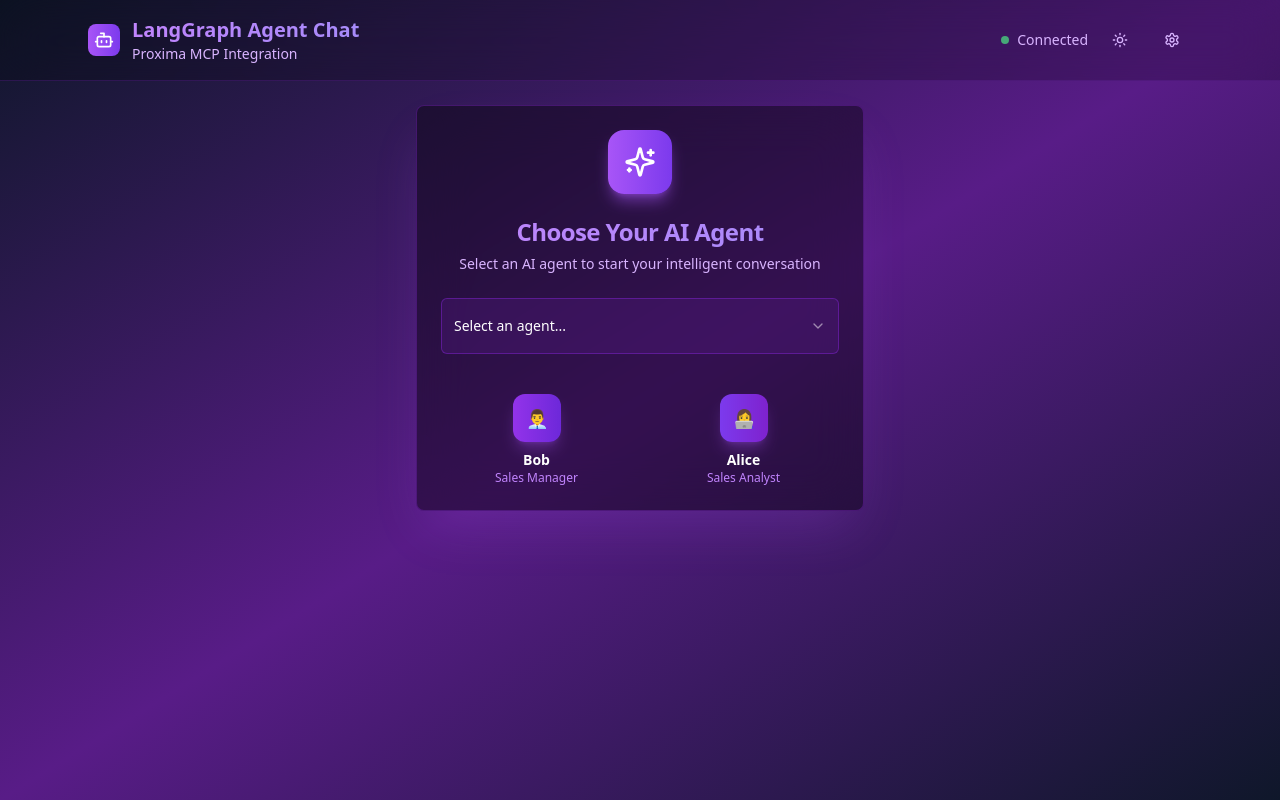
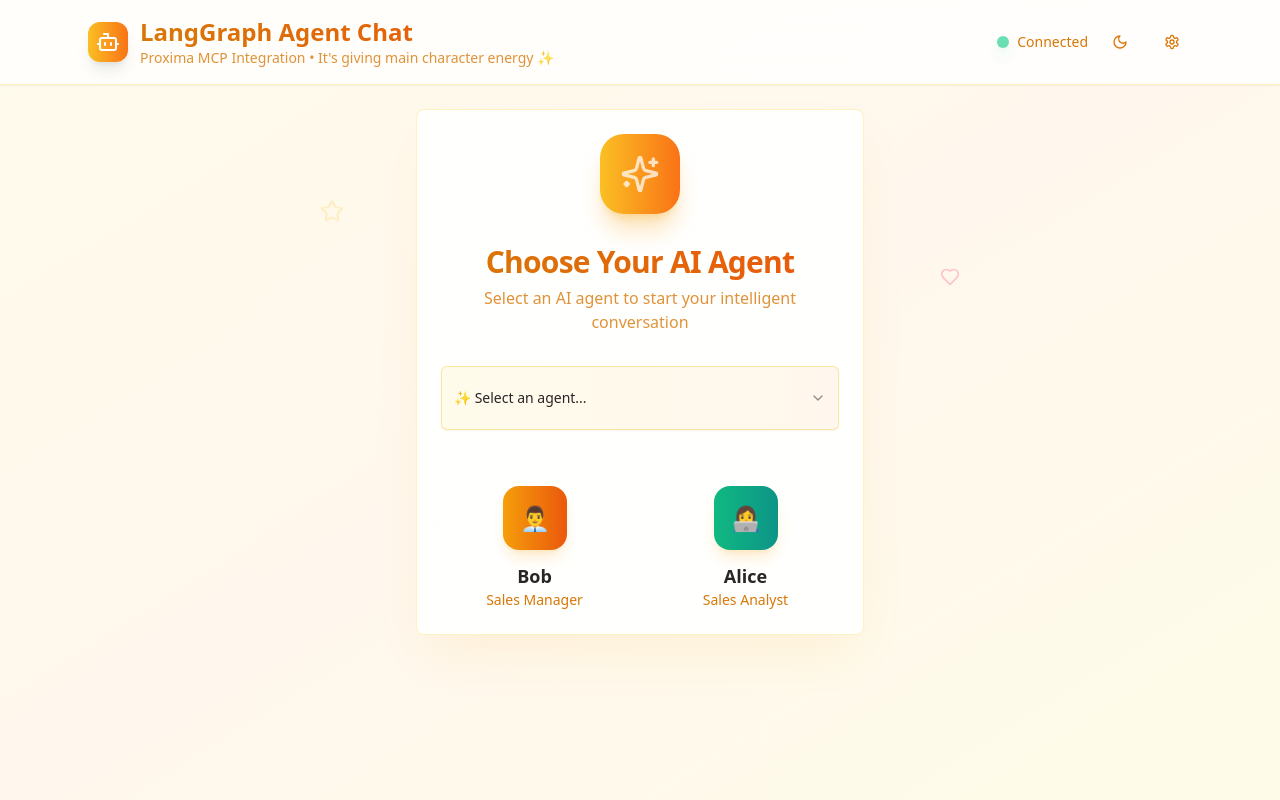
Before and after one commit to shamithmylar20/agent-insight-duo-chat-1e7cb688, a React (Vite) app: page / in a window 1280 px wide. Built offline with nearby package versions, Linux system fonts and the light colour scheme.

Commit message:
Refactor: Apply new UI theme and animations
Updated the UI with a new theme based on the provided image, including animations and Gen Z quotes.

```diff
--- a/src/pages/Index.tsx
+++ b/src/pages/Index.tsx
@@ -6,7 +6,7 @@ import { Select, SelectContent, SelectItem, SelectTrigger, SelectValue } from "@
 import { Card, CardContent, CardHeader, CardTitle } from "@/components/ui/card";
 import { Badge } from "@/components/ui/badge";
 import { Separator } from "@/components/ui/separator";
-import { Bot, Send, User, Brain, Zap, Search, Settings, Moon, Sun, Sparkles } from 'lucide-react';
+import { Bot, Send, User, Brain, Zap, Search, Settings, Moon, Sun, Sparkles, Star, Heart, Coffee } from 'lucide-react';
 
 interface Agent {
   id: string;
@@ -33,7 +33,7 @@ const agents: Agent[] = [
     name: 'Bob',
     role: 'Sales Manager',
     personality: 'Results-oriented, confident, business-focused',
-    color: 'from-purple-600 to-violet-700',
+    color: 'from-amber-500 to-orange-600',
     icon: '👨‍💼',
     defaultUser: 'bob@daxaai.onmicrosoft.com'
   },
@@ -42,10 +42,19 @@ const agents: Agent[] = [
     name: 'Alice',
     role: 'Sales Analyst',
     personality: 'Detail-oriented, methodical, analytical',
-    color: 'from-violet-600 to-purple-700',
+    color: 'from-emerald-500 to-teal-600',
     icon: '👩‍💻',
     defaultUser: 'alice@daxaai.onmicrosoft.com'
   }
+];
+
+const genZQuotes = [
+  "It's giving main character energy ✨",
+  "No cap, this AI is fire 🔥",
+  "Periodt! Let's get this data 💅",
+  "This hits different fr fr",
+  "Living rent-free in my analytics 📊",
+  "That's lowkey bussin though 💯"
 ];
 
 const Index = () => {
@@ -54,13 +63,15 @@ const Index = () => {
   const [inputValue, setInputValue] = useState('');
   const [isThinking, setIsThinking] = useState(false);
   const [currentUser, setCurrentUser] = useState('');
-  const [darkMode, setDarkMode] = useState(true);
+  const [darkMode, setDarkMode] = useState(false);
+  const [currentQuote, setCurrentQuote] = useState(genZQuotes[0]);
 
   const handleAgentSelect = (agentId: string) => {
     const agent = agents.find(a => a.id === agentId);
     if (agent) {
       setSelectedAgent(agent);
       setCurrentUser(agent.defaultUser);
+      setCurrentQuote(genZQuotes[Math.floor(Math.random() * genZQuotes.length)]);
     }
   };
 
@@ -118,12 +129,12 @@ const Index = () => {
   const renderThinkingSteps = (steps: string[]) => (
     <div className="space-y-2 font-mono text-sm">
       {steps.map((step, index) => (
-        <div key={index} className="flex items-center gap-2 text-purple-300">
+        <div key={index} className="flex items-center gap-2 text-amber-700">
           {step.startsWith('   └─') ? (
-            <div className="ml-4 text-violet-400">{step}</div>
+            <div className="ml-4 text-orange-600">{step}</div>
           ) : (
             <div className="flex items-center gap-2">
-              <div className="w-2 h-2 bg-purple-400 rounded-full animate-pulse"></div>
+              <div className="w-2 h-2 bg-amber-500 rounded-full animate-pulse"></div>
               {step}
             </div>
           )}
@@ -134,41 +145,49 @@ const Index = () => {
 
   if (!selectedAgent) {
     return (
-      <div className="min-h-screen bg-gradient-to-br from-slate-900 via-purple-900 to-slate-900 text-white">
+      <div className="min-h-screen bg-gradient-to-br from-amber-50 via-orange-50 to-yellow-50 text-stone-800">
+        {/* Floating Animations */}
+        <div className="fixed inset-0 overflow-hidden pointer-events-none">
+          <Star className="absolute top-1/4 left-1/4 w-6 h-6 text-amber-400 animate-bounce opacity-20" style={{animationDelay: '0s'}} />
+          <Heart className="absolute top-1/3 right-1/4 w-5 h-5 text-rose-400 animate-pulse opacity-30" style={{animationDelay: '1s'}} />
+          <Coffee className="absolute bottom-1/3 left-1/3 w-4 h-4 text-amber-500 animate-bounce opacity-25" style={{animationDelay: '2s'}} />
+          <Sparkles className="absolute top-1/2 right-1/3 w-5 h-5 text-yellow-400 animate-spin opacity-20" style={{animationDelay: '1.5s', animationDuration: '3s'}} />
+        </div>
+
         {/* Header */}
-        <div className="border-b border-purple-800/30 bg-black/20 backdrop-blur-xl">
+        <div className="border-b border-amber-200/50 bg-white/80 backdrop-blur-xl shadow-sm">
           <div className="max-w-6xl mx-auto px-6 py-4">
             <div className="flex items-center justify-between">
               <div className="flex items-center gap-3">
-                <div className="w-8 h-8 bg-gradient-to-r from-purple-500 to-violet-600 rounded-lg flex items-center justify-center">
-                  <Bot className="w-5 h-5 text-white" />
+                <div className="w-10 h-10 bg-gradient-to-r from-amber-400 to-orange-500 rounded-xl flex items-center justify-center shadow-lg transform hover:scale-105 transition-transform duration-200">
+                  <Bot className="w-6 h-6 text-white" />
                 </div>
                 <div>
-                  <h1 className="text-xl font-bold bg-gradient-to-r from-purple-400 to-violet-400 bg-clip-text text-transparent">
+                  <h1 className="text-2xl font-bold bg-gradient-to-r from-amber-600 to-orange-600 bg-clip-text text-transparent">
                     LangGraph Agent Chat
                   </h1>
-                  <p className="text-sm text-purple-300">Proxima MCP Integration</p>
+                  <p className="text-sm text-amber-600/80">Proxima MCP Integration • {currentQuote}</p>
                 </div>
               </div>
               <div className="flex items-center gap-3">
                 <div className="flex items-center gap-2">
-                  <div className="w-2 h-2 bg-green-400 rounded-full animate-pulse"></div>
-                  <span className="text-sm text-purple-300">Connected</span>
+                  <div className="w-3 h-3 bg-emerald-400 rounded-full animate-pulse shadow-lg shadow-emerald-400/50"></div>
+                  <span className="text-sm text-amber-600 font-medium">Connected</span>
                 </div>
                 <Button
                   variant="ghost"
                   size="icon"
                   onClick={() => setDarkMode(!darkMode)}
-                  className="text-purple-300 hover:text-white hover:bg-purple-800/50"
+                  className="text-amber-600 hover:text-amber-700 hover:bg-amber-100/80 transition-all duration-200"
                 >
-                  {darkMode ? <Sun className="w-4 h-4" /> : <Moon className="w-4 h-4" />}
+                  {darkMode ? <Sun className="w-5 h-5" /> : <Moon className="w-5 h-5" />}
                 </Button>
                 <Button
                   variant="ghost"
                   size="icon"
-                  className="text-purple-300 hover:text-white hover:bg-purple-800/50"
+                  className="text-amber-600 hover:text-amber-700 hover:bg-amber-100/80 transition-all duration-200"
                 >
-                  <Settings className="w-4 h-4" />
+                  <Settings className="w-5 h-5" />
                 </Button>
               </div>
             </div>
@@ -178,37 +197,37 @@ const Index = () => {
         {/* Agent Selection */}
         <div className="flex-1 flex items-center justify-center p-6">
           <div className="w-full max-w-md">
-            <Card className="bg-black/40 border-purple-800/50 backdrop-blur-xl shadow-2xl shadow-purple-500/20">
-              <CardHeader className="text-center pb-6">
-                <div className="mx-auto w-16 h-16 bg-gradient-to-r from-purple-500 to-violet-600 rounded-2xl flex items-center justify-center mb-4 shadow-lg shadow-purple-500/50">
-                  <Sparkles className="w-8 h-8 text-white" />
+            <Card className="bg-white/90 border-amber-200/50 backdrop-blur-xl shadow-2xl shadow-amber-500/10 transform hover:scale-[1.02] transition-all duration-300">
+              <CardHeader className="text-center pb-8">
+                <div className="mx-auto w-20 h-20 bg-gradient-to-r from-amber-400 to-orange-500 rounded-3xl flex items-center justify-center mb-6 shadow-xl shadow-amber-500/30 transform hover:rotate-3 transition-transform duration-300">
+                  <Sparkles className="w-10 h-10 text-white animate-pulse" />
                 </div>
-                <CardTitle className="text-2xl font-bold bg-gradient-to-r from-purple-400 to-violet-400 bg-clip-text text-transparent">
+                <CardTitle className="text-3xl font-bold bg-gradient-to-r from-amber-600 to-orange-600 bg-clip-text text-transparent">
                   Choose Your AI Agent
                 </CardTitle>
-                <p className="text-purple-300 text-sm">
+                <p className="text-amber-600/80 text-base mt-2 font-medium">
                   Select an AI agent to start your intelligent conversation
                 </p>
               </CardHeader>
-              <CardContent className="space-y-6">
+              <CardContent className="space-y-8">
                 <Select onValueChange={handleAgentSelect}>
-                  <SelectTrigger className="w-full h-14 bg-purple-900/30 border-purple-700/50 text-white hover:bg-purple-900/50 transition-all duration-200 focus:ring-2 focus:ring-purple-500">
-                    <SelectValue placeholder="Select an agent..." />
+                  <SelectTrigger className="w-full h-16 bg-gradient-to-r from-amber-50 to-orange-50 border-amber-300/50 text-stone-800 hover:from-amber-100 hover:to-orange-100 transition-all duration-200 focus:ring-2 focus:ring-amber-400 shadow-sm">
+                    <SelectValue placeholder="✨ Select an agent..." className="text-lg" />
                   </SelectTrigger>
-                  <SelectContent className="bg-slate-900 border-purple-700/50">
+                  <SelectContent className="bg-white border-amber-200/50 shadow-xl">
                     {agents.map((agent) => (
                       <SelectItem
                         key={agent.id}
                         value={agent.id}
-                        className="text-white hover:bg-purple-900/50 focus:bg-purple-900/50 cursor-pointer"
+                        className="text-stone-800 hover:bg-amber-50 focus:bg-amber-100 cursor-pointer transition-colors duration-150"
                       >
-                        <div className="flex items-center gap-3 py-2">
-                          <div className={`w-10 h-10 bg-gradient-to-r ${agent.color} rounded-lg flex items-center justify-center text-lg shadow-lg`}>
+                        <div className="flex items-center gap-4 py-3">
+                          <div className={`w-12 h-12 bg-gradient-to-r ${agent.color} rounded-xl flex items-center justify-center text-xl shadow-lg transform hover:scale-105 transition-transform duration-200`}>
                             {agent.icon}
                           </div>
                           <div className="text-left">
-                            <div className="font-semibold text-white">{agent.name}</div>
-                            <div className="text-sm text-purple-300">{agent.role}</div>
+                            <div className="font-bold text-stone-800 text-lg">{agent.name}</div>
+                            <div className="text-sm text-amber-600 font-medium">{agent.role}</div>
                           </div>
                         </div>
                       </SelectItem>
@@ -216,15 +235,15 @@ const Index = () => {
                   </SelectContent>
                 </Select>
 
-                <div className="grid grid-cols-2 gap-4 pt-4">
+                <div className="grid grid-cols-2 gap-6 pt-6">
                   {agents.map((agent) => (
-                    <div key={agent.id} className="text-center space-y-2">
-                      <div className={`w-12 h-12 mx-auto bg-gradient-to-r ${agent.color} rounded-xl flex items-center justify-center text-lg shadow-lg shadow-purple-500/30`}>
+                    <div key={agent.id} className="text-center space-y-3 group cursor-pointer" onClick={() => handleAgentSelect(agent.id)}>
+                      <div className={`w-16 h-16 mx-auto bg-gradient-to-r ${agent.color} rounded-2xl flex items-center justify-center text-2xl shadow-lg shadow-amber-500/20 group-hover:scale-110 group-hover:rotate-3 transition-all duration-300`}>
                         {agent.icon}
                       </div>
                       <div>
-                        <div className="font-semibold text-sm text-white">{agent.name}</div>
-                        <div className="text-xs text-purple-400">{agent.role}</div>
+                        <div className="font-bold text-lg text-stone-800">{agent.name}</div>
+                        <div className="text-sm text-amber-600 font-medium">{agent.role}</div>
                       </div>
                     </div>
                   ))}
@@ -238,41 +257,41 @@ const Index = () => {
   }
 
   return (
-    <div className="min-h-screen bg-gradient-to-br from-slate-900 via-purple-900 to-slate-900 text-white flex flex-col">
+    <div className="min-h-screen bg-gradient-to-br from-amber-50 via-orange-50 to-yellow-50 text-stone-800 flex flex-col">
       {/* Header */}
-      <div className="border-b border-purple-800/30 bg-black/20 backdrop-blur-xl shrink-0">
+      <div className="border-b border-amber-200/50 bg-white/80 backdrop-blur-xl shrink-0 shadow-sm">
         <div className="max-w-6xl mx-auto px-6 py-4">
           <div className="flex items-center justify-between">
             <div className="flex items-center gap-4">
               <Button
                 variant="ghost"
                 onClick={() => setSelectedAgent(null)}
-                className="text-purple-300 hover:text-white hover:bg-purple-800/50"
+                className="text-amber-600 hover:text-amber-700 hover:bg-amber-100/80 transition-all duration-200"
               >
                 ← Back
               </Button>
-              <div className="flex items-center gap-3">
-                <div className={`w-10 h-10 bg-gradient-to-r ${selectedAgent.color} rounded-lg flex items-center justify-center text-lg shadow-lg`}>
+              <div className="flex items-center gap-4">
+                <div className={`w-12 h-12 bg-gradient-to-r ${selectedAgent.color} rounded-xl flex items-center justify-center text-xl shadow-lg animate-pulse`}>
                   {selectedAgent.icon}
                 </div>
                 <div>
-                  <h1 className="text-lg font-bold text-white">
+                  <h1 className="text-xl font-bold text-stone-800">
                     Chat with {selectedAgent.name}
                   </h1>
-                  <p className="text-sm text-purple-300">{selectedAgent.role}</p>
+                  <p className="text-sm text-amber-600 font-medium">{selectedAgent.role} • {currentQuote}</p>
                 </div>
               </div>
             </div>
             <div className="flex items-center gap-3">
-              <Badge variant="secondary" className="bg-purple-900/50 text-purple-300 border-purple-700/50">
+              <Badge variant="secondary" className="bg-amber-100 text-amber-700 border-amber-300/50 font-medium">
                 {currentUser}
               </Badge>
               <Button
                 variant="ghost"
                 size="icon"
-                className="text-purple-300 hover:text-white hover:bg-purple-800/50"
+                className="text-amber-600 hover:text-amber-700 hover:bg-amber-100/80 transition-all duration-200"
               >
-                <Settings className="w-4 h-4" />
+                <Settings className="w-5 h-5" />
               </Button>
             </div>
           </div>
@@ -283,14 +302,14 @@ const Index = () => {
       <div className="flex-1 overflow-hidden flex flex-col max-w-4xl mx-auto w-full p-6">
         <div className="flex-1 overflow-y-auto space-y-6 mb-6">
           {messages.length === 0 && (
-            <div className="text-center py-12">
-              <div className={`w-16 h-16 mx-auto bg-gradient-to-r ${selectedAgent.color} rounded-2xl flex items-center justify-center text-2xl mb-4 shadow-lg shadow-purple-500/30`}>
+            <div className="text-center py-16">
+              <div className={`w-20 h-20 mx-auto bg-gradient-to-r ${selectedAgent.color} rounded-3xl flex items-center justify-center text-3xl mb-6 shadow-xl shadow-amber-500/30 animate-bounce`}>
                 {selectedAgent.icon}
               </div>
-              <h3 className="text-xl font-semibold text-white mb-2">
-                Ready to assist you!
+              <h3 className="text-2xl font-bold text-stone-800 mb-3">
+                Ready to assist you! ✨
               </h3>
-              <p className="text-purple-300">
+              <p className="text-amber-600 text-lg font-medium">
                 Ask me anything about your enterprise data and I'll help you find the answers.
               </p>
             </div>
@@ -300,13 +319,13 @@ const Index = () => {
             <div key={message.id} className="space-y-4">
               {message.type === 'user' && (
                 <div className="flex justify-end">
-                  <div className="max-w-md bg-gradient-to-r from-purple-600 to-violet-600 rounded-2xl rounded-tr-sm px-4 py-3 shadow-lg">
-                    <div className="flex items-center gap-2 mb-1">
-                      <User className="w-4 h-4" />
-                      <span className="font-semibold text-sm">You</span>
+                  <div className="max-w-md bg-gradient-to-r from-amber-400 to-orange-500 rounded-3xl rounded-tr-lg px-6 py-4 shadow-lg transform hover:scale-[1.02] transition-transform duration-200">
+                    <div className="flex items-center gap-2 mb-2">
+                      <User className="w-4 h-4 text-white" />
+                      <span className="font-bold text-sm text-white">You</span>
                     </div>
-                    <p className="text-white">{message.content}</p>
-                    <p className="text-xs text-purple-200 mt-2">
+                    <p className="text-white font-medium">{message.content}</p>
+                    <p className="text-xs text-amber-100 mt-2">
                       {message.timestamp.toLocaleTimeString()}
                     </p>
                   </div>
@@ -315,20 +334,20 @@ const Index = () => {
 
               {message.type === 'thinking' && (
                 <div className="flex justify-start">
-                  <div className="max-w-2xl bg-black/40 border border-purple-800/50 rounded-2xl rounded-tl-sm p-4 backdrop-blur-xl">
-                    <div className="flex items-center gap-2 mb-3">
-                      <div className={`w-6 h-6 bg-gradient-to-r ${message.agent?.color} rounded-lg flex items-center justify-center text-sm`}>
+                  <div className="max-w-2xl bg-white/90 border border-amber-200/50 rounded-3xl rounded-tl-lg p-6 backdrop-blur-xl shadow-lg">
+                    <div className="flex items-center gap-3 mb-4">
+                      <div className={`w-8 h-8 bg-gradient-to-r ${message.agent?.color} rounded-lg flex items-center justify-center text-lg`}>
                         {message.agent?.icon}
                       </div>
-                      <span className="font-semibold text-white">{message.agent?.name}</span>
-                      <Badge variant="secondary" className="bg-purple-900/50 text-purple-300 border-purple-700/50">
+                      <span className="font-bold text-stone-800">{message.agent?.name}</span>
+                      <Badge variant="secondary" className="bg-amber-100 text-amber-700 border-amber-300/50 animate-pulse">
                         Thinking
                       </Badge>
                     </div>
-                    <div className="bg-purple-950/30 rounded-lg p-3 border border-purple-800/30">
-                      <div className="flex items-center gap-2 mb-3">
-                        <Brain className="w-4 h-4 text-purple-400 animate-pulse" />
-                        <span className="text-sm font-semibold text-purple-300">Processing...</span>
+                    <div className="bg-amber-50/50 rounded-2xl p-4 border border-amber-200/30">
+                      <div className="flex items-center gap-2 mb-4">
+                        <Brain className="w-5 h-5 text-amber-600 animate-pulse" />
+                        <span className="text-lg font-bold text-amber-700">Processing...</span>
                       </div>
                       {message.thinkingSteps && renderThinkingSteps(message.thinkingSteps)}
                     </div>
@@ -338,27 +357,27 @@ const Index = () => {
 
               {message.type === 'agent' && (
                 <div className="flex justify-start">
-                  <div className="max-w-2xl bg-black/40 border border-purple-800/50 rounded-2xl rounded-tl-sm p-4 backdrop-blur-xl">
-                    <div className="flex items-center gap-2 mb-3">
-                      <div className={`w-6 h-6 bg-gradient-to-r ${message.agent?.color} rounded-lg flex items-center justify-center text-sm`}>
+                  <div className="max-w-2xl bg-white/90 border border-amber-200/50 rounded-3xl rounded-tl-lg p-6 backdrop-blur-xl shadow-lg transform hover:scale-[1.01] transition-transform duration-200">
+                    <div className="flex items-center gap-3 mb-4">
+                      <div className={`w-8 h-8 bg-gradient-to-r ${message.agent?.color} rounded-lg flex items-center justify-center text-lg`}>
                         {message.agent?.icon}
                       </div>
-                      <span className="font-semibold text-white">{message.agent?.name}</span>
-                      <span className="text-xs text-purple-400">
+                      <span className="font-bold text-stone-800">{message.agent?.name}</span>
+                      <span className="text-xs text-amber-600 font-medium">
                         {message.timestamp.toLocaleTimeString()}
                       </span>
                     </div>
-                    <div className="text-purple-100 whitespace-pre-line leading-relaxed">
+                    <div className="text-stone-700 whitespace-pre-line leading-relaxed font-medium">
                       {message.content}
                     </div>
-                    <div className="mt-4 p-3 bg-purple-950/30 rounded-lg border border-purple-800/30">
-                      <div className="flex items-center justify-between text-xs text-purple-400">
+                    <div className="mt-4 p-4 bg-amber-50/50 rounded-2xl border border-amber-200/30">
+                      <div className="flex items-center justify-between text-sm text-amber-700 font-medium">
                         <div className="flex items-center gap-2">
-                          <Zap className="w-3 h-3" />
+                          <Zap className="w-4 h-4" />
                           <span>Data Source: Proxima MCP</span>
                         </div>
                         <div className="flex items-center gap-2">
-                          <User className="w-3 h-3" />
+                          <User className="w-4 h-4" />
                           <span>Queried as: {currentUser}</span>
                         </div>
                       </div>
@@ -371,22 +390,22 @@ const Index = () => {
         </div>
 
         {/* Input Area */}
-        <div className="bg-black/40 backdrop-blur-xl rounded-2xl border border-purple-800/50 p-4 shadow-2xl shadow-purple-500/20">
-          <div className="flex gap-3">
+        <div className="bg-white/90 backdrop-blur-xl rounded-3xl border border-amber-200/50 p-6 shadow-xl shadow-amber-500/10">
+          <div className="flex gap-4">
             <Input
               value={inputValue}
               onChange={(e) => setInputValue(e.target.value)}
               onKeyPress={(e) => e.key === 'Enter' && handleSendMessage()}
-              placeholder="Ask me anything about your enterprise data..."
-              className="flex-1 bg-purple-900/30 border-purple-700/50 text-white placeholder:text-purple-400 focus:ring-2 focus:ring-purple-500 h-12"
+              placeholder="Ask me anything about your enterprise data... ✨"
+              className="flex-1 bg-amber-50/50 border-amber-300/50 text-stone-800 placeholder:text-amber-600/70 focus:ring-2 focus:ring-amber-400 h-14 text-lg font-medium rounded-2xl"
               disabled={isThinking}
             />
             <Button
               onClick={handleSendMessage}
               disabled={!inputValue.trim() || isThinking}
-              className="bg-gradient-to-r from-purple-600 to-violet-600 hover:from-purple-500 hover:to-violet-500 text-white h-12 px-6 shadow-lg shadow-purple-500/30"
+              className="bg-gradient-to-r from-amber-400 to-orange-500 hover:from-amber-500 hover:to-orange-600 text-white h-14 px-8 shadow-lg shadow-amber-500/30 rounded-2xl transform hover:scale-105 transition-all duration-200 font-bold"
             >
-              <Send className="w-4 h-4" />
+              <Send className="w-5 h-5" />
             </Button>
           </div>
         </div>
```
